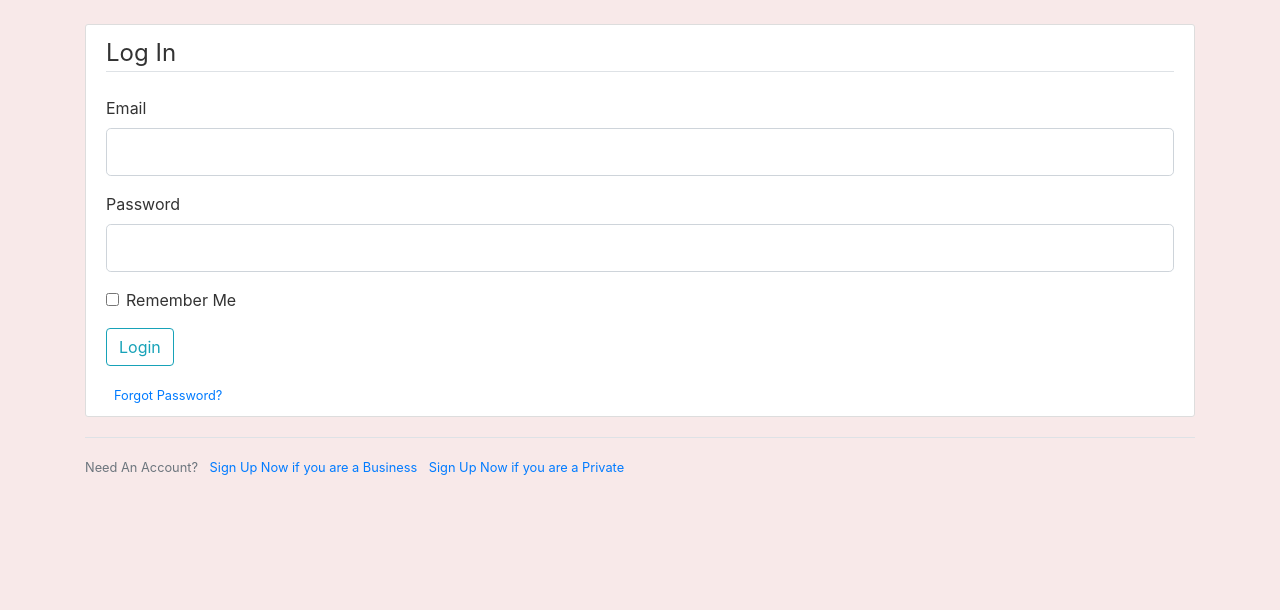
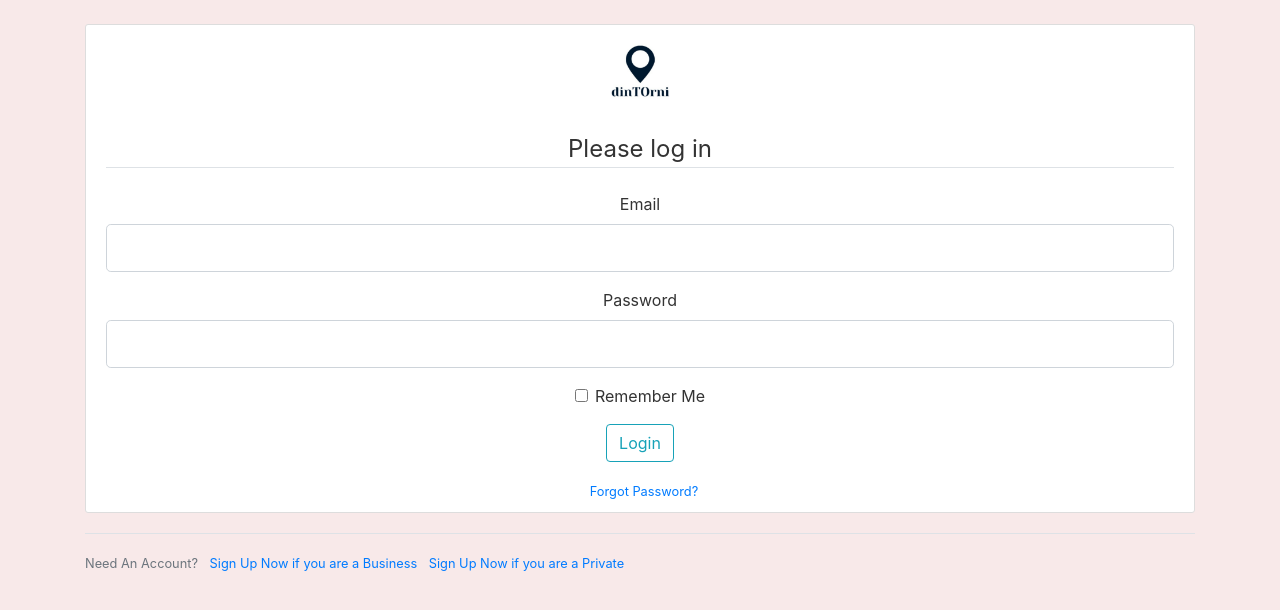
Before and after one commit to emanuelaallocca/dintorni_new, a Flask app: page /login in a window 1280 px wide. Shown: the part 56-666 px from the top of the page. Run offline with Flask 2, Linux system fonts and the light colour scheme; some libraries are stand-ins or nearby versions.

Commit message:
prova login

```diff
--- a/app/static/main.css
+++ b/app/static/main.css
@@ -78,3 +78,8 @@ a.article-title:hover {
 .account-heading {
   font-size: 2.5rem;
 }
+
+.navbar-default .navbar-nav > li > a:hover, .navbar-default .navbar-nav > li > a:focus {
+    background-color: #FFFF00;
+    color: #FFC0CB;
+}
--- a/app/templates/login.html
+++ b/app/templates/login.html
@@ -1,10 +1,13 @@
 {% extends "layout.html" %}
 {% block content %}
-    <div class="content-section">
+    <div class="content-section text-center form-signin">
         <form method="POST" action="">
             {{ form.hidden_tag() }}
+            <img class="mb-4" src="/app/static/img/logo.png" width="72" height="72">
             <fieldset class="form-group">
-                <legend class="border-bottom mb-4">Log In</legend>
+                <!--<legend class="border-bottom mb-4">Please log in</legend>-->
+                <legend class="border-bottom mb-4">Please log in</legend>
+
                 <div class="form-group">
                     {{ form.email.label(class="form-control-label") }}
                     {% if form.email.errors %}
@@ -50,4 +53,6 @@
             <a class="ml-2" href="{{ url_for('users.registration', usertype="private") }}">Sign Up Now if you are a Private</a>
         </small>
     </div>
+
+
 {% endblock content %}
```
Also changed, not shown: app/templates/layout.html (+4 -5 lines), app/static/img/logo.png (added).
